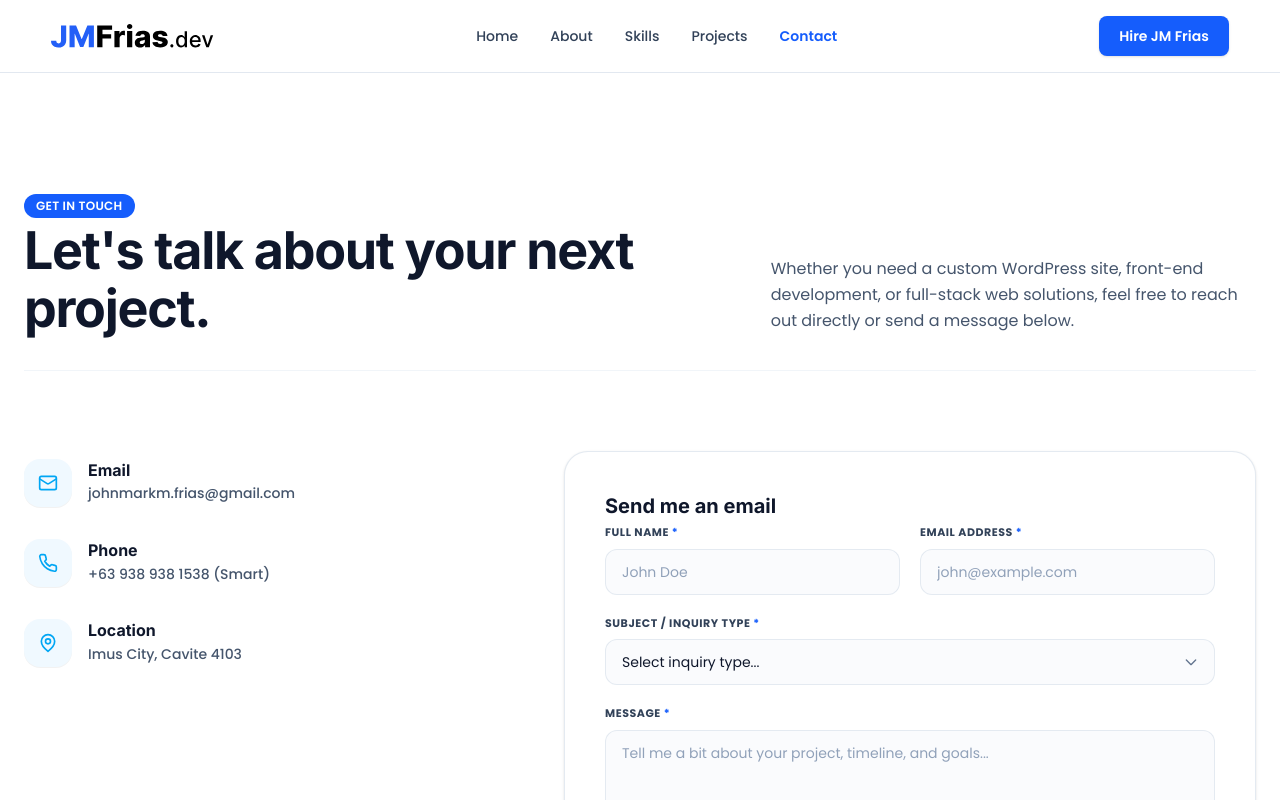
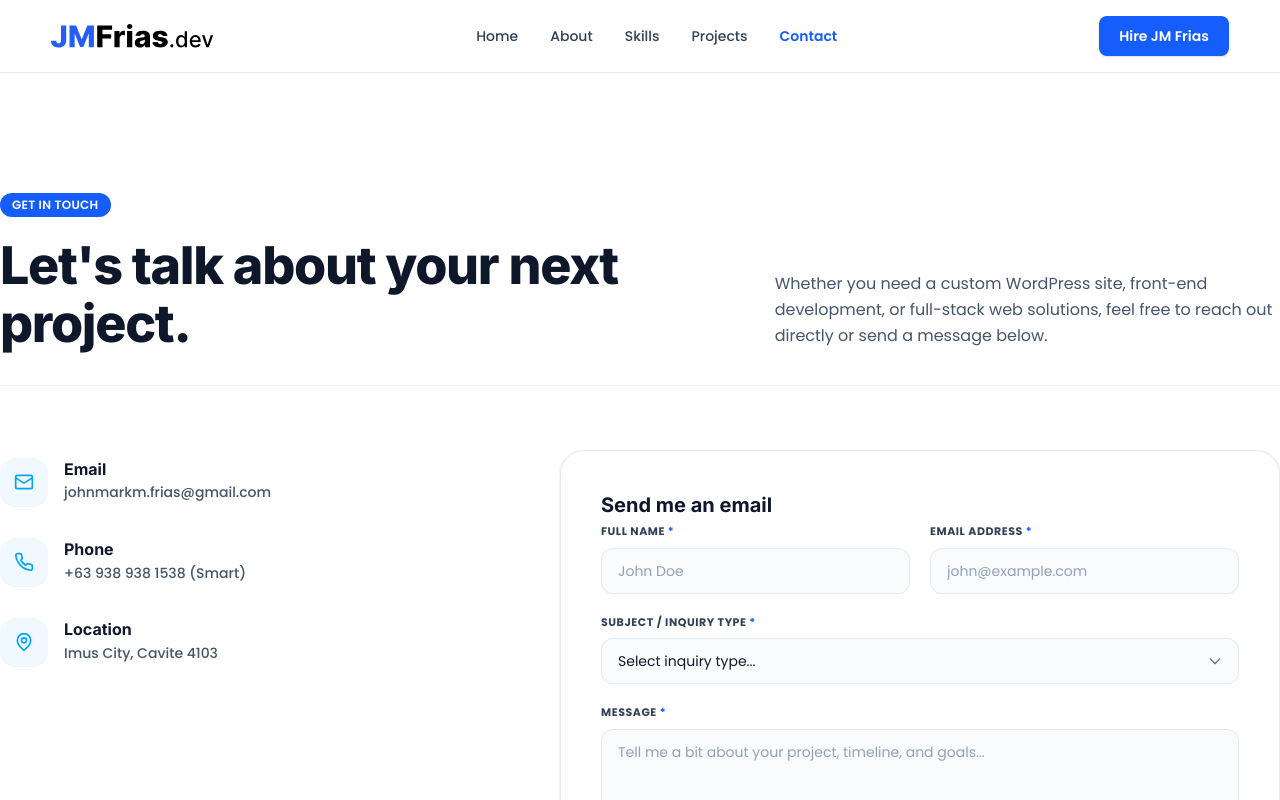
Before and after one commit to johnmarkfrias/jmfrias-portfolio, a React (Vite) app: page /contact in a window 1280 px wide. Shown: the top 800 px of the page. Built offline with nearby package versions, Linux system fonts and the light colour scheme.

Commit message:
Apply all the proper space in every aspect

```diff
--- a/src/pages/ContactPage.jsx
+++ b/src/pages/ContactPage.jsx
@@ -3,6 +3,8 @@
 import { useState, useEffect } from "react";
 import { useSearchParams } from "react-router-dom";
 import { Helmet } from "react-helmet-async";
+import Section from "../components/layout/Section";
+import Container from "../components/layout/Container";
 import SectionBadge from "../components/common/SectionBadge";
 
 function ContactPage() {
@@ -88,21 +90,19 @@ function ContactPage() {
         <link rel="canonical" href="https://jmfrias.dev/contact" />
       </Helmet>
 
-      <main className="w-full bg-white text-slate-900 pt-[100px] md:pt-[120px] pb-[80px] lg:pb-[120px] overflow-x-hidden">
-        <div className="max-w-[1440px] mx-auto px-4 sm:px-6 2xl:px-8 text-left">
+      <Section id="contact-page" aria-label="Contact Page" className="bg-white text-slate-900 pb-[80px] lg:pb-[120px] overflow-x-hidden">
+        <Container>
 
-          {/* Header Block */}
-          <header className="grid grid-cols-1 lg:grid-cols-12 gap-6 lg:gap-12 items-end mb-12 sm:mb-16 lg:mb-20 pb-8 border-b border-slate-100">
-            <div className="lg:col-span-7">
-              <div className="-mb-2 sm:-mb-3">
-                <SectionBadge>GET IN TOUCH</SectionBadge>
-              </div>
-              <h1 className="text-2xl sm:text-3xl md:text-4xl lg:text-[52px] font-bold text-slate-900 mt-0 tracking-tight leading-[1.12]">
+          {/* Header Block: Tightened badge and heading using flex container */}
+          <header className="grid grid-cols-1 lg:grid-cols-12 gap-6 lg:gap-12 items-end mb-10 sm:mb-12 lg:mb-16 pb-8 border-b border-slate-100">
+            <div className="lg:col-span-7 text-left flex flex-col items-start gap-1">
+              <SectionBadge>GET IN TOUCH</SectionBadge>
+              <h1 className="text-3xl sm:text-4xl md:text-5xl lg:text-[52px] font-extrabold text-slate-900 tracking-tight leading-[1.12] m-0">
                 Let's talk about your next project.
               </h1>
             </div>
 
-            <div className="lg:col-span-5 lg:pb-1">
+            <div className="lg:col-span-5 lg:pb-1 text-left">
               <p className="text-sm sm:text-base text-slate-600 leading-relaxed max-w-xl">
                 Whether you need a custom WordPress site, front-end development, or full-stack web solutions, feel free to reach out directly or send a message below.
               </p>
@@ -110,7 +110,7 @@ function ContactPage() {
           </header>
 
           {/* Main 2-Column Body */}
-          <div className="grid grid-cols-1 lg:grid-cols-12 gap-10 lg:gap-16 items-start">
+          <div className="grid grid-cols-1 lg:grid-cols-12 gap-10 lg:gap-16 items-start text-left">
 
             {/* Left Column: Direct Info List */}
             <div className="lg:col-span-5 space-y-7 sm:space-y-8 lg:pt-2">
@@ -297,8 +297,8 @@ function ContactPage() {
 
           </div>
 
-        </div>
-      </main>
+        </Container>
+      </Section>
     </>
   );
 }
```
